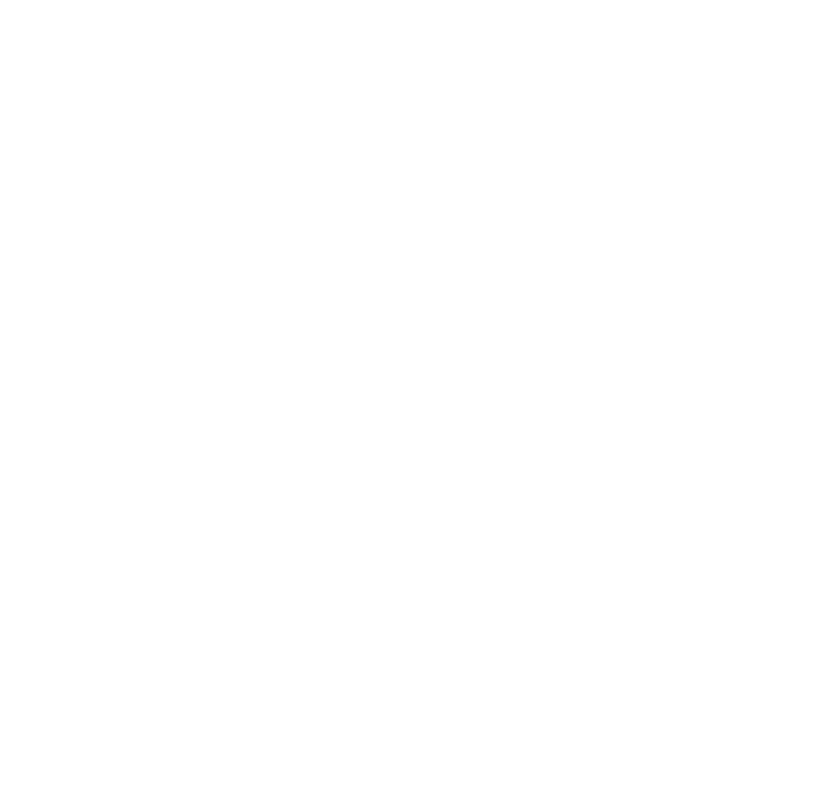
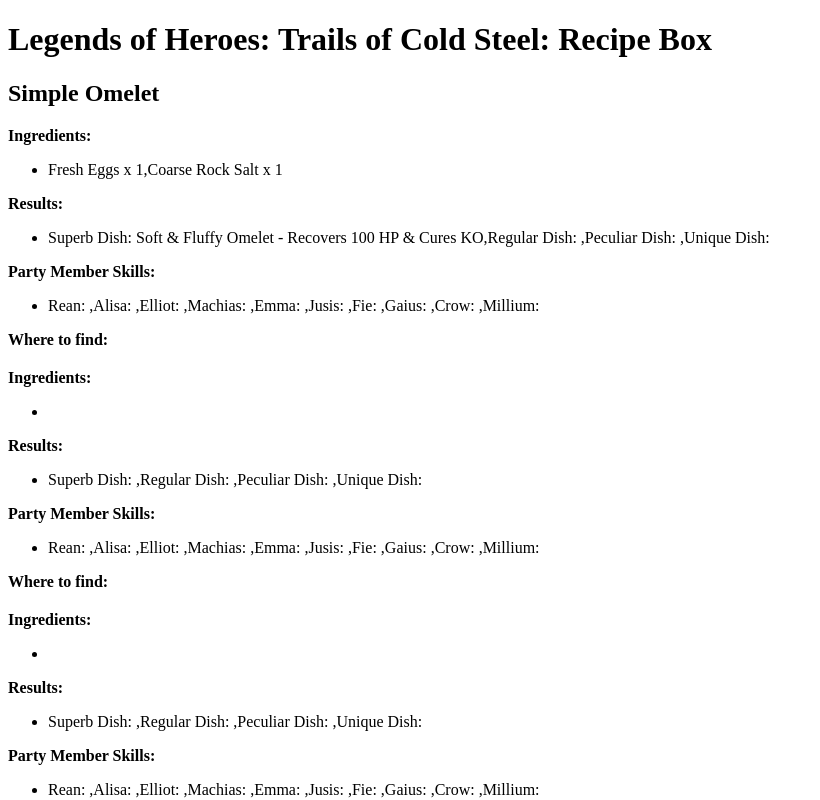
Before and after one commit to Brigette-Eckert/legends-of-heroes-recipe-box, an Angular app: page / in a window 1280 px wide. Shown: the top 800 px of the page, without its empty margins (0-820 px from the left). Built offline with nearby package versions, Linux system fonts and the light colour scheme.

Commit message:
added html template to display recipes

```diff
--- a/src/app/app.component.html
+++ b/src/app/app.component.html
@@ -1,3 +1,20 @@
 <h1>
-  {{title}}
+  Legends of Heroes:  Trails of Cold Steel:  Recipe Box
 </h1>
+
+<div *ngFor="let currentRecipe of recipes">
+  <h2> {{currentRecipe.name}} </h2>
+  <b> Ingredients: </b>
+  <ul>
+    <li>{{currentRecipe.ingredients}}</li>
+  </ul>
+  <b>Results: </b>
+  <ul>
+    <li>{{currentRecipe.results}}</li>
+  </ul>
+  <b> Party Member Skills: </b>
+  <ul>
+    <li>{{currentRecipe.skills}}</li>
+  </ul>
+  <b> Where to find:</b> {{currentRecipe.origin}}
+</div>
```
